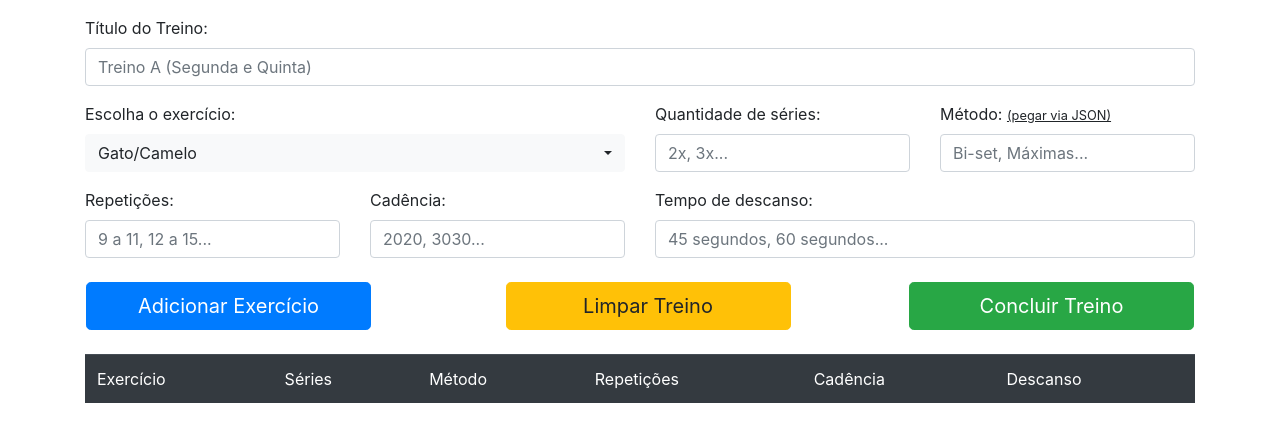
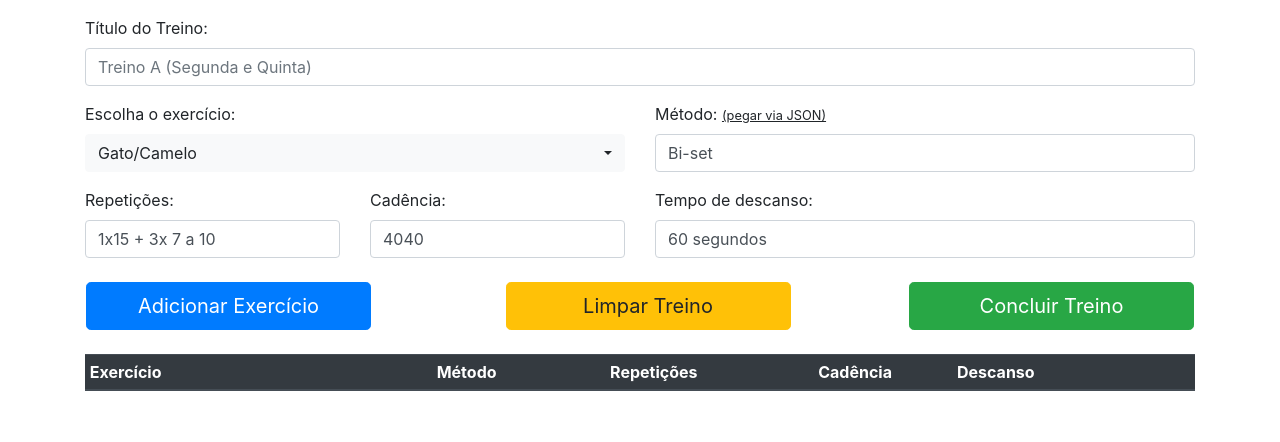
Before and after one commit to DaniloJesus/treinobuilder, a PHP site: page /form.php in a window 1280 px wide. Shown: the part 56-498 px from the top of the page. Run offline with PHP 8.4, Linux system fonts and the light colour scheme; lists and menus that the app fills with data are empty.

Commit message:
ajuste de css da tabela de treino

```diff
--- a/form.php
+++ b/form.php
@@ -9,6 +9,8 @@
   <!-- Bootstrap CSS -->
   <link rel="stylesheet" href="https://stackpath.bootstrapcdn.com/bootstrap/4.4.1/css/bootstrap.min.css" integrity="sha384-Vkoo8x4CGsO3+Hhxv8T/Q5PaXtkKtu6ug5TOeNV6gBiFeWPGFN9MuhOf23Q9Ifjh" crossorigin="anonymous">
   <link rel="stylesheet" href="https://cdnjs.cloudflare.com/ajax/libs/bootstrap-select/1.13.12/css/bootstrap-select.min.css" integrity="sha384-BJPGVhka8+B49CO2MFRKLZ0fD0v142Ssd+px+a64YvT+EoCupeZSxIxPvxafQ4cJ" crossorigin="anonymous">
+  <link rel="stylesheet" href="https://cdnjs.cloudflare.com/ajax/libs/font-awesome/4.7.0/css/font-awesome.min.css" integrity="sha384-wvfXpqpZZVQGK6TAh5PVlGOfQNHSoD2xbE+QkPxCAFlNEevoEH3Sl0sibVcOQVnN" crossorigin="anonymous">
+  <link rel="stylesheet" href="src/style/form.css">
 
   <title>Felipe de Paulo - Treino Builder</title>
 </head>
@@ -30,34 +32,34 @@
             <?php foreach ($contents as $tipo => $exercicio) : ?>
               <optgroup label="<?php echo ucwords($tipo); ?>">
                 <?php foreach ($exercicio as $data) : ?>
-                  <option id="<?php echo $data->nome; ?>" value="<?php echo $data->nome; ?>" data-tokens="<?php echo $data->nome; ?>"><?php echo $data->nome; ?></option>
+                  <option value="<?php echo $data->nome; ?>" data-url-video="<?php echo $data->url_video; ?>" data-tokens="<?php echo $data->nome; ?>"><?php echo $data->nome; ?></option>
                 <?php endforeach; ?>
               </optgroup>
             <?php endforeach; ?>
           </select>
         </div>
-        <div class="form-group col">
+        <!-- <div class="form-group col">
           <label for="series">Quantidade de séries:</label>
-          <input id="series" class="form-control" type="text" placeholder="2x, 3x...">
-        </div>
+          <input id="series" class="form-control" type="text" placeholder="2x, 3x..." value="4x">
+        </div> -->
         <div class="form-group col">
           <label for="metodo">Método: <small><u>(pegar via JSON)</u></small></label>
-          <input id="metodo" class="form-control" type="text" placeholder="Bi-set, Máximas...">
+          <input id="metodo" class="form-control" type="text" placeholder="Bi-set, Máximas..."  value="Bi-set">
         </div>
       </div>
 
       <div class="row">
         <div class="form-group col">
           <label for="repeticoes">Repetições:</label>
-          <input id="repeticoes" class="form-control" type="text" placeholder="9 a 11, 12 a 15...">
+          <input id="repeticoes" class="form-control" type="text" placeholder="1x15 + 3x 7 a 10"  value="1x15 + 3x 7 a 10">
         </div>
         <div class="form-group col">
           <label for="cadencia">Cadência:</label>
-          <input id="cadencia" class="form-control" type="text" placeholder="2020, 3030...">
+          <input id="cadencia" class="form-control" type="text" placeholder="2020, 3030..."  value="4040">
         </div>
         <div class="form-group col-6">
           <label for="descanso">Tempo de descanso:</label>
-          <input id="descanso" class="form-control" type="text" placeholder="45 segundos, 60 segundos...">
+          <input id="descanso" class="form-control" type="text" placeholder="45 segundos, 60 segundos..."  value="60 segundos">
         </div>
       </div>
       <div class="row justify-content-between">
@@ -90,15 +92,19 @@
         </div>
       </div>
       <!-- Modal -->
+
       <div>
-        <table id="tabelaTreino" class="table table-striped table-dark mt-4">
-          <thead>
-            <td>Exercício</td>
-            <td>Séries</td>
-            <td>Método</td>
-            <td>Repetições</td>
-            <td>Cadência</td>
-            <td>Descanso</td>
+        <table id="tabelaTreino" class="table table-sm table-hover table-striped table-light mt-4">
+          <thead class="thead-dark">
+            <tr>
+              <th class="colExercicio">Exercício</th>
+              <!-- <th class="colSeries">Séries</th> -->
+              <th class="colMetodo">Método</th>
+              <th class="colRepeticoes">Repetições</th>
+              <th class="colCadencia">Cadência</th>
+              <th class="colDescanso">Descanso</th>
+              <th class="colBotaoRemover"></th>
+            </tr>
           </thead>
           <tbody></tbody>
 
@@ -125,7 +131,18 @@
   jQuery(function() {
     // Adicionar exercicio ao Treino
     jQuery('#adicionarExercicio').click(function() {
-      row = '<tr onclick="deleteExercicio(jQuery(this))"><td>##exercicio##</td><td>##series##</td><td>##metodo##</td><td>##repeticoes##</td><td>##cadencia##</td><td>##descanso##</td></tr>'
+      row = '<tr>'+
+              '<td class="middle colExercicio"><a href="##url-video##" target="_blank">##exercicio##</a></td>' +
+              //'<td class="middle colSeries" >##series##</td>' +
+              '<td class="middle colMetodo" >##metodo##</td>' +
+              '<td class="middle colRepeticoes" >##repeticoes##</td>' +
+              '<td class="middle colCadencia" >##cadencia##</td>' +
+              '<td class="middle colDescanso" >##descanso##</td>' +
+              '<td class="text-right colBotaoRemover"><button class="btn" onclick="deleteExercicio(jQuery(this))"><i class="fa fa-trash fa-sm"></i></button></td>'+
+            '</tr>';
+
+      // replaces
+      row = row.replace('##url-video##', jQuery('select#exercicio option:selected').data('url-video'));
       row = row.replace('##exercicio##', jQuery('#exercicio').val());
       row = row.replace('##series##', jQuery('#series').val());
       row = row.replace('##metodo##', jQuery('#metodo').val());
--- /dev/null
+++ b/src/style/form.css
@@ -0,0 +1,34 @@
+#tabelaTreino td.middle{
+    vertical-align: middle;
+    width: 20rem;
+}
+
+#tabelaTreino th.colExercicio, #tabelaTreino td.colExercicio{
+    min-width: 20rem;
+    width: 20rem;
+}
+
+#tabelaTreino th.colSeries, #tabelaTreino td.colSeries{
+    min-width: 6rem;
+    width: 6rem;
+}
+#tabelaTreino th.colMetodo, #tabelaTreino td.colMetodo{
+    min-width: 10rem;
+    width: 10rem;
+}
+#tabelaTreino th.colRepeticoes, #tabelaTreino td.colRepeticoes{
+    min-width: 12rem;
+    width: 12rem;
+}
+#tabelaTreino th.colCadencia, #tabelaTreino td.colCadencia{
+    min-width: 8rem;
+    width: 8rem;
+}
+#tabelaTreino th.colDescanso, #tabelaTreino td.colDescanso{
+    min-width: 8rem;
+    width: 8rem;
+}
+#tabelaTreino th.colBotaoRemover, #tabelaTreino td.colBotaoRemover{
+    min-width: 6rem;
+    width: 6rem;
+}
```
